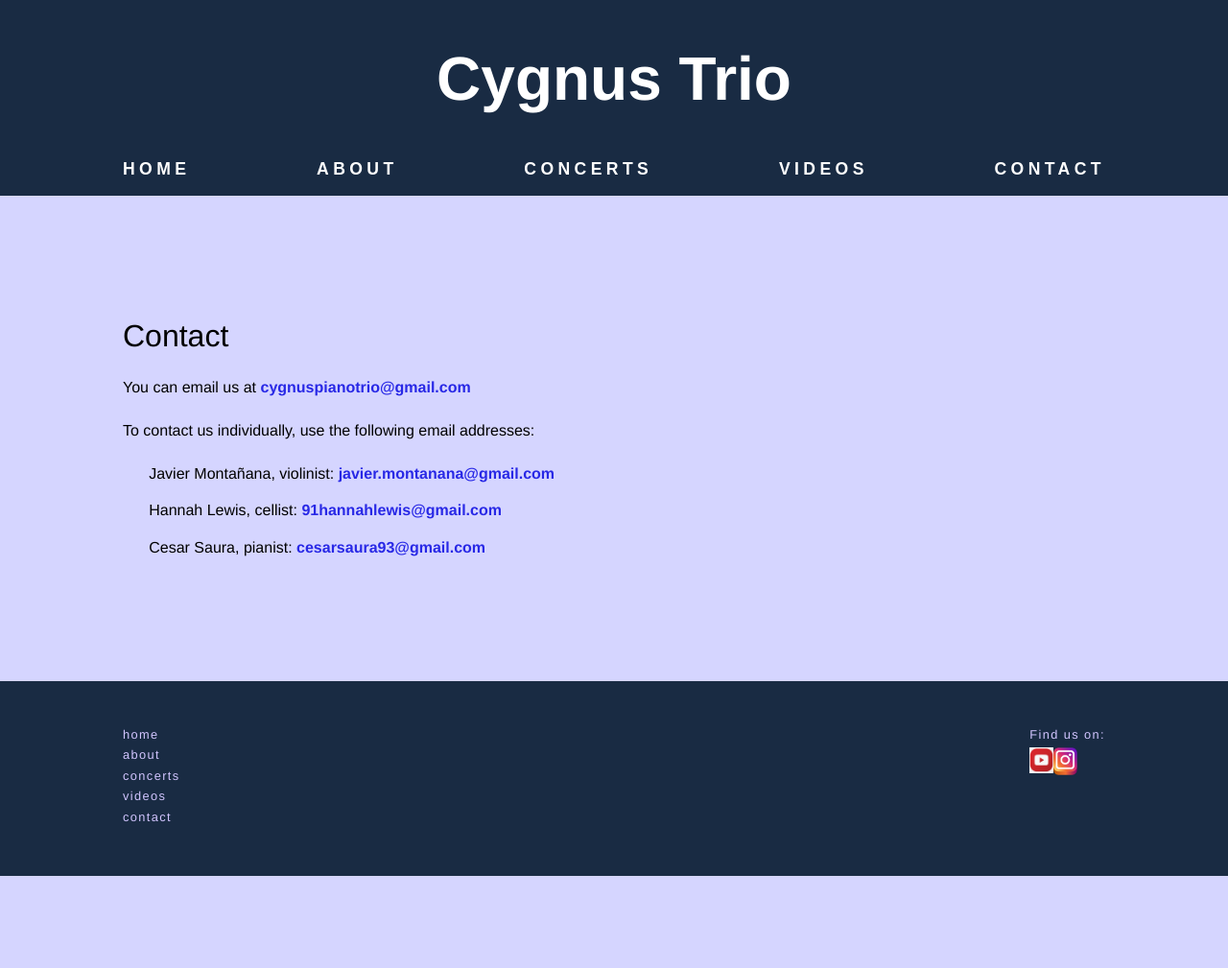
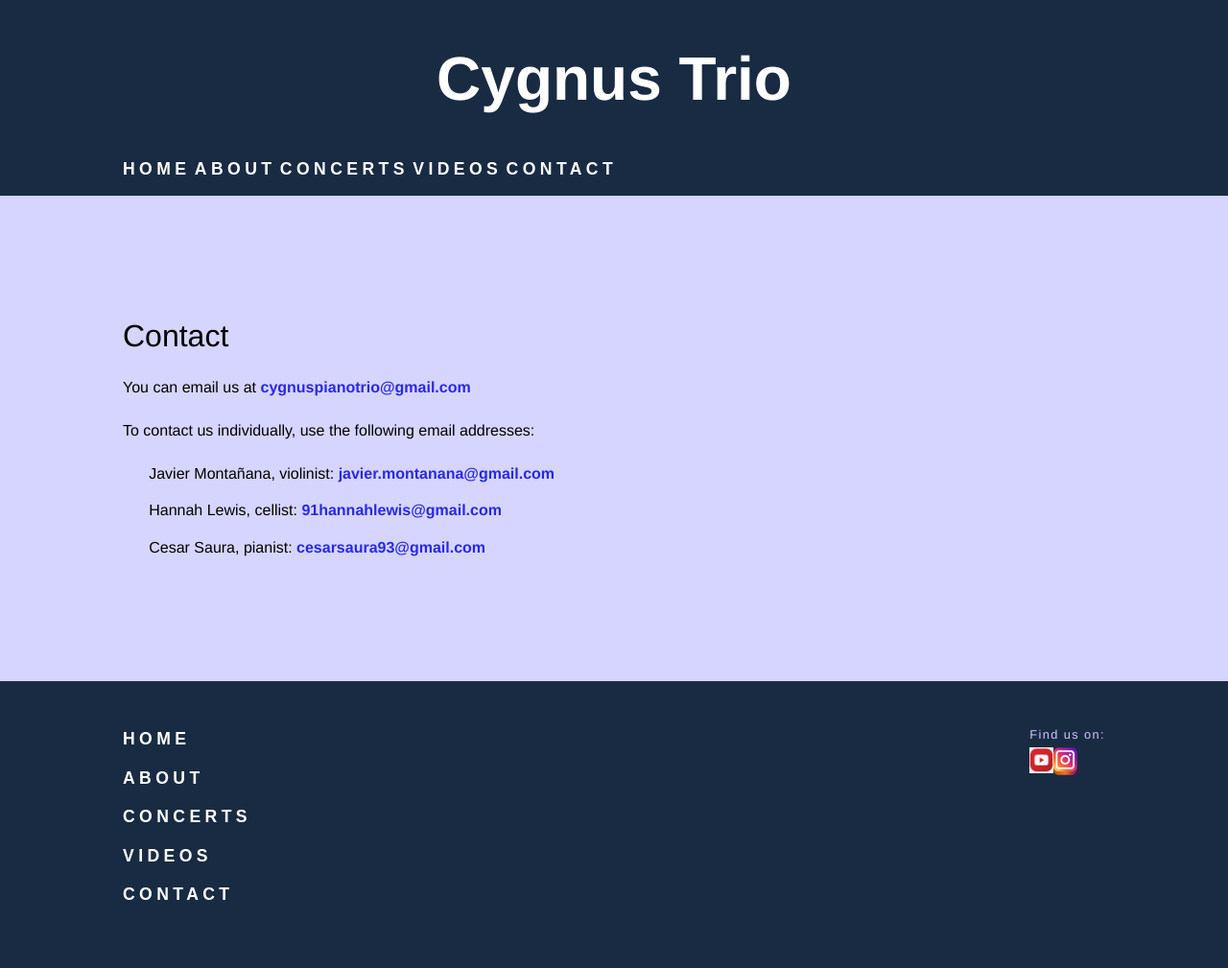
Before and after one commit to javiermontanana/cygnus-trio-website, a Jekyll site: the page built from contact.html, in a window 1280 px wide. Shown: the whole page at 96% size. Built offline with Jekyll 4.4.1, drawn with Linux system fonts in a browser that asks for light colours; before the commit the page ends 913 px from its top, so only the background shows below that.

Commit message:
nav as an include in header and footer

```diff
--- a/_includes/template/footer.html
+++ b/_includes/template/footer.html
@@ -3,13 +3,15 @@
 		<div class="footer__flexbox">
 <!-- 			<div class="footer__logo"></div> -->
 
-			<nav class="footer__nav">
+			{% include template/nav.html nav-class="footer__nav" %}
+
+<!-- 			<nav class="footer__nav">
 				<a class="footer__nav__link" href=".">home</a>
 				<a class="footer__nav__link" href="about.html">about</a>
 			    <a class="footer__nav__link" href="concerts.html">concerts</a>
 			    <a class="footer__nav__link" href="videos.html">videos</a>
 			    <a class="footer__nav__link" href="contact.html">contact</a>
-			</nav>
+			</nav> -->
 
 			<div class="footer__sm-links">
 				<h3 class="footer__sm-links__title">Find us on:</h3>
--- a/_includes/template/header.html
+++ b/_includes/template/header.html
@@ -3,13 +3,14 @@
 	  <div class="logo">
 	  	<a href=".">Cygnus Trio</a>
 	  </div>
-	  <nav class="nav">
+<!-- 	  <nav class="header__nav">
 	  	<a class="nav__link" href=".">home</a>
 		<a class="nav__link" href="about.html">about</a>
 	    <a class="nav__link" href="concerts.html">concerts</a>
 	    <a class="nav__link" href="videos.html">videos</a>
 	    <a class="nav__link" href="contact.html">contact</a>
-	    <!-- <a href="es/" class="lang-switcher">espa&ntilde;ol</a> -->
-	  </nav>
+	  </nav> -->
+
+	  {% include template/nav.html nav-class="header__nav" %}
   </div>
 </header>
--- /dev/null
+++ b/_includes/template/nav.html
@@ -0,0 +1,8 @@
+<nav class="{{include.nav-class}}">
+	<a class="nav__link" href=".">home</a>
+	<a class="nav__link" href="about.html">about</a>
+	<a class="nav__link" href="concerts.html">concerts</a>
+	<a class="nav__link" href="videos.html">videos</a>
+	<a class="nav__link" href="contact.html">contact</a>
+	<!-- <a href="es/" class="lang-switcher">espa&ntilde;ol</a> -->
+</nav>
```
